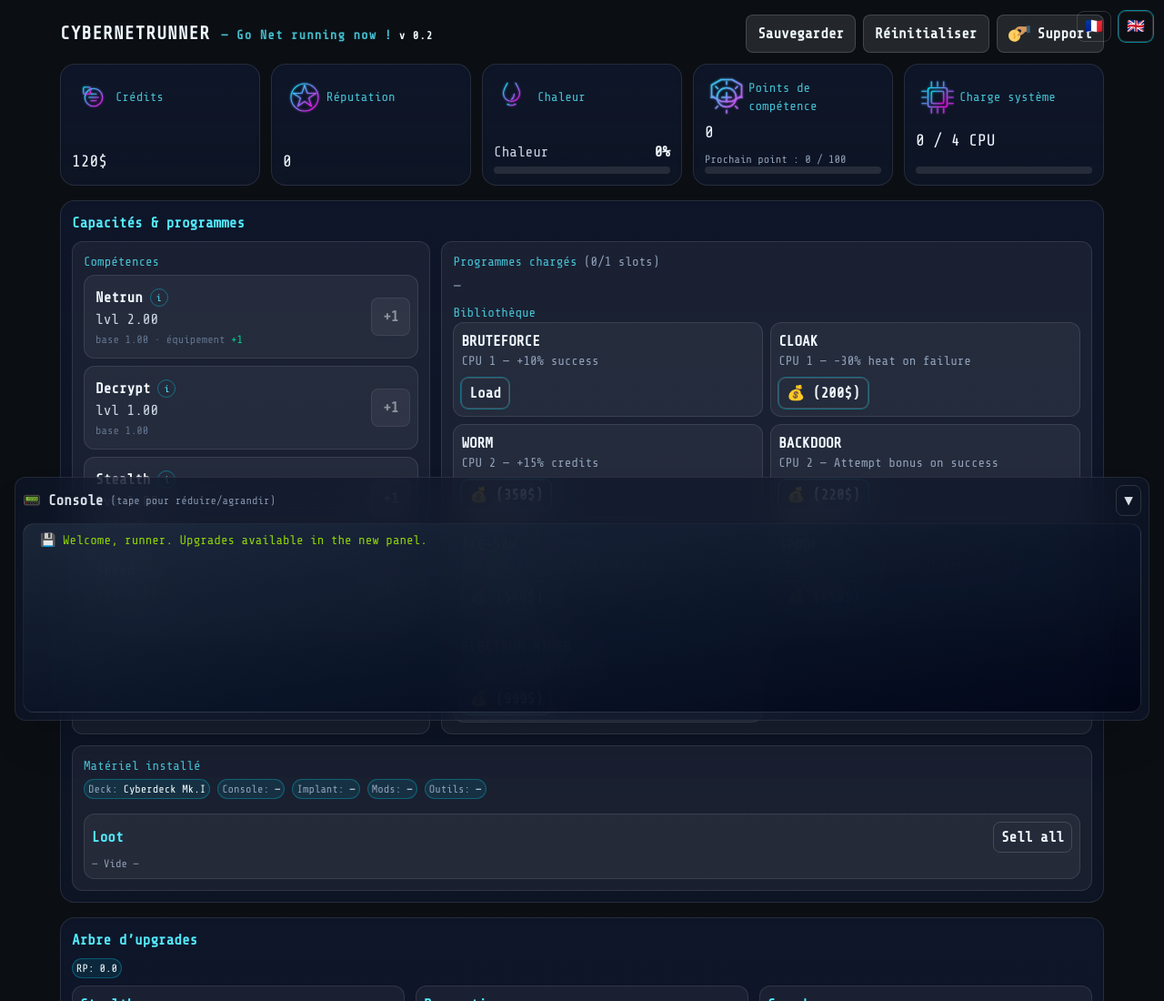
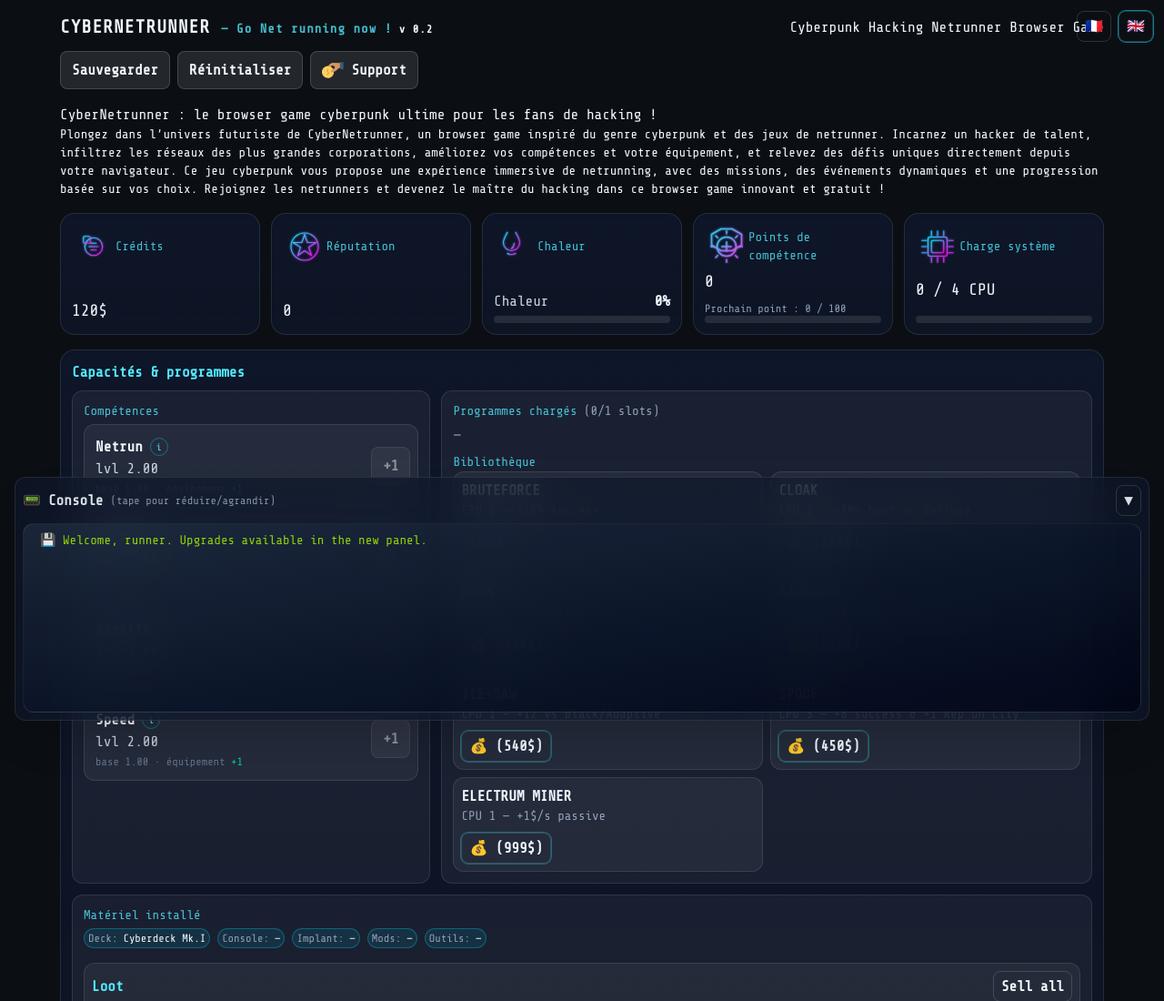
Before and after one commit to Dimitri-Basseguy/CyberPunk-incremental-game, a website: page public/index.html in a window 1280 px wide. Shown: the top 1100 px of the page at 91% size. Drawn offline with nearby package versions, Linux system fonts and the light colour scheme.

Commit message:
Add texte intro

```diff
--- a/public/i18n/en.json
+++ b/public/i18n/en.json
@@ -14,7 +14,9 @@
     "capabilities": "Capabilities & Programs",
     "skills": "Skills",
     "installed_hardware": "Installed Hardware",
-    "black_market": "Black Market — Hardware & Mods"
+    "black_market": "Black Market — Hardware & Mods",
+    "intro_title": "CyberNetrunner: the ultimate cyberpunk browser game for hacking fans!",
+    "intro_text": "Dive into the futuristic world of CyberNetrunner, a browser game inspired by the cyberpunk genre and Netrunner games. Play as a skilled hacker, infiltrate the networks of major corporations, upgrade your skills and equipment, and take on unique challenges directly from your browser. This cyberpunk game offers an immersive netrunning experience, with missions, dynamic events, and progression based on your choices. Join the netrunners and become the master of hacking in this innovative and free browser game!"
   },
   "inc": {
     "generators": "Generators",
--- a/public/i18n/fr.json
+++ b/public/i18n/fr.json
@@ -14,7 +14,9 @@
     "capabilities": "Capacités & programmes",
     "skills": "Compétences",
     "installed_hardware": "Matériel installé",
-    "black_market": "Marché noir — matériel & mods"
+    "black_market": "Marché noir — matériel & mods",
+    "intro_title": "CyberNetrunner : le browser game cyberpunk ultime pour les fans de hacking !",
+    "intro_text": "Plongez dans l’univers futuriste de CyberNetrunner, un browser game inspiré du genre cyberpunk et des jeux de netrunner. Incarnez un hacker de talent, infiltrez les réseaux des plus grandes corporations, améliorez vos compétences et votre équipement, et relevez des défis uniques directement depuis votre navigateur. Ce jeu cyberpunk vous propose une expérience immersive de netrunning, avec des missions, des événements dynamiques et une progression basée sur vos choix. Rejoignez les netrunners et devenez le maître du hacking dans ce browser game innovant et gratuit !"
   },
   "inc": {
     "generators": "Générateurs",
--- a/public/index.html
+++ b/public/index.html
@@ -29,12 +29,18 @@
 <body class="min-h-screen text-sky-50  bg-[#0b0f14] selection:bg-cyan-500/30 selection:text-white">
   <div class="max-w-[1180px] mx-auto p-4">
     <div class="grid grid-cols-[1fr_auto] gap-3 items-center mb-3">
-      <h1 class="text-xl tracking-wider font-semibold">CYBERNETRUNNER <span class="text-cyan-300/80 text-sm">— Go Net running now !</span><span class="text-xs"> v 0.2</span></h1>
+      <p class="text-xl tracking-wider font-semibold">CYBERNETRUNNER <span class="text-cyan-300/80 text-sm">— Go Net running now !</span><span class="text-xs"> v 0.2</span></>
+      <h1>Cyberpunk Hacking Netrunner Browser Game</h1>
       <div class="flex flex-col md:flex-row gap-2">
         <button id="saveBtn" class="inline-flex items-center px-3 py-2 rounded-lg border border-white/15 bg-white/10 hover:bg-white/15 font-semibold">Sauvegarder</button>
         <button id="resetBtn" class="inline-flex items-center px-3 py-2 rounded-lg border border-white/15 bg-white/10 hover:bg-white/15 font-semibold">Réinitialiser</button>
         <a href="./support.html" class="inline-flex items-center px-3 py-2 rounded-lg border border-white/15 bg-white/10 hover:bg-white/15 font-semibold"><img src="./assets/imgs/support.png" alt="support me" class="mr-2"> Support</a>
       </div>
+    </div>
+
+    <div class="my-4">
+      <h2 data-i18n="ui.intro_title">CyberNetrunner : le browser game cyberpunk ultime pour les fans de hacking !</h2>
+      <p class="text-sm" data-i18n="ui.intro_text">Plongez dans l’univers futuriste de CyberNetrunner, un browser game inspiré du genre cyberpunk et des jeux de netrunner. Incarnez un hacker de talent, infiltrez les réseaux des plus grandes corporations, améliorez vos compétences et votre équipement, et relevez des défis uniques directement depuis votre navigateur. Ce jeu cyberpunk vous propose une expérience immersive de netrunning, avec des missions, des événements dynamiques et une progression basée sur vos choix. Rejoignez les netrunners et devenez le maître du hacking dans ce browser game innovant et gratuit !</p>
     </div>
 
     <div class="grid grid-cols-2 sm:grid-cols-3 lg:grid-cols-5 gap-3">
@@ -171,6 +177,7 @@
       <h2 class="text-cyan-300 font-semibold mb-2">Console</h2>
       <div id="log" class="h-52 overflow-auto bg-gradient-to-br from-slate-800 to-slate-950 rounded-xl p-2 border border-white/10 font-mono text-xs lg:text-sm text-lime-400 scrollbar-neon"></div>
     </section>
+
   </div>
 
   <script defer src="data-loader.js"></script>
```
Also changed, not shown: public/assets/style/tw.css.
